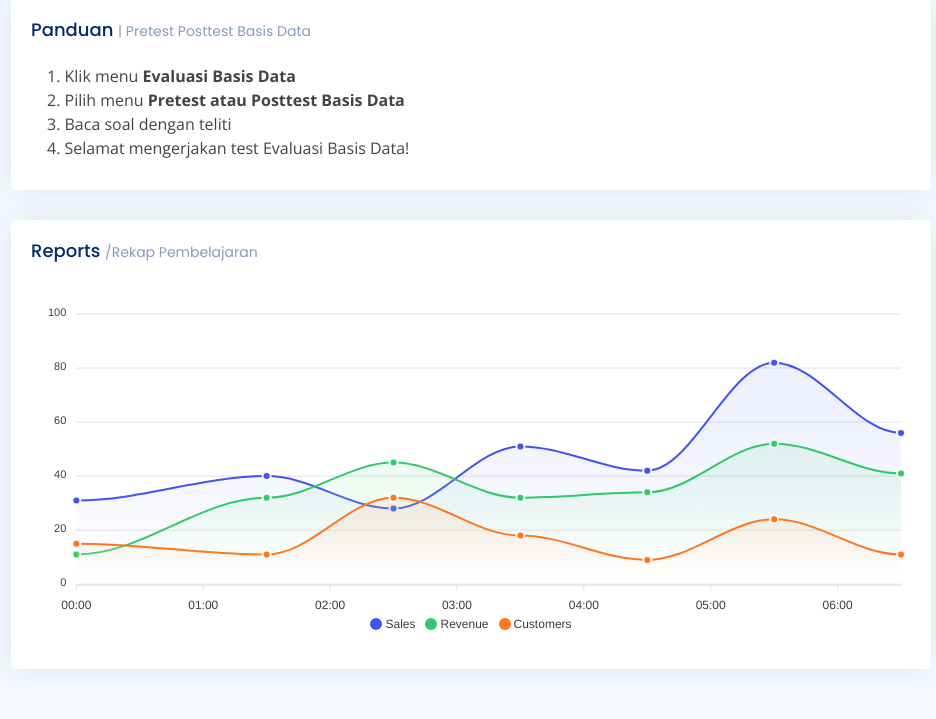
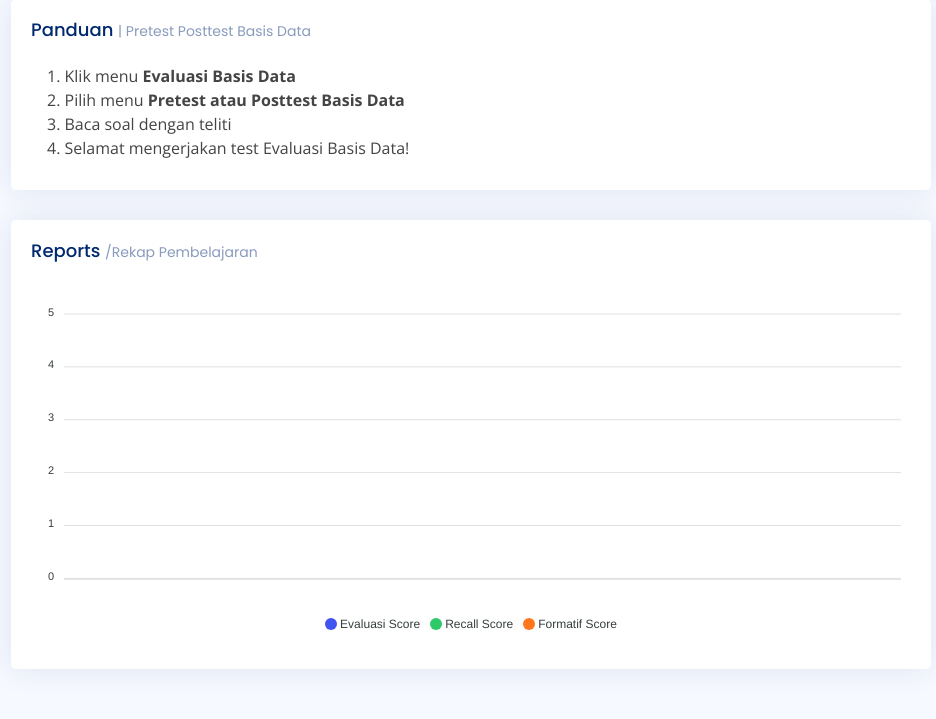
Before and after one commit to mushfani/mydabess, a CodeIgniter app: the page made by application/views/view_siswa_home.php in a window 1280 px wide. Shown: the part 2003-2722 px from the top of the page, without its empty margins (319-1255 px from the left). Run offline with CodeIgniter, Linux system fonts and the light colour scheme; tables that the repository leaves empty or names only in its code hold one stand-in row (values such as "Sample post"); the template is opened without the code that fills it: most values are stand-ins (such as "Sample title", 1, 10 or a date in 2020); some libraries are stand-ins or nearby versions.

Commit message:
adjust chart in student dashboard

```diff
--- a/application/controllers/Siswa.php
+++ b/application/controllers/Siswa.php
@@ -16,7 +16,10 @@
 
 	public function index()
 	{
-		$this->load->view('view_siswa_home');
+		$nis_nip	= $this->session->userdata('nis_nip');
+		$data['chart_data']=$this->Model_Siswa->getChartData($nis_nip);
+
+		$this->load->view('view_siswa_home', $data);
 	}
 
 	public function profil_dev(){
--- a/application/views/master/header.php
+++ b/application/views/master/header.php
@@ -10,7 +10,7 @@
     <link rel="stylesheet" href="https://stackpath.bootstrapcdn.com/bootstrap/4.1.3/css/bootstrap.min.css" integrity="sha384-MCw98/SFnGE8fJT3GXwEOngsV7Zt27NXFoaoApmYm81iuXoPkFOJwJ8ERdknLPMO" crossorigin="anonymous">
     <script src="https://ajax.googleapis.com/ajax/libs/jquery/3.3.1/jquery.min.js"></script>
     <link rel="stylesheet" href="https://use.fontawesome.com/releases/v5.6.1/css/all.css" integrity="sha384-gfdkjb5BdAXd+lj+gudLWI+BXq4IuLW5IT+brZEZsLFm++aCMlF1V92rMkPaX4PP" crossorigin="anonymous">
-
+    <link href="https://cdn.jsdelivr.net/npm/apexcharts@3.27.0/dist/apexcharts.min.css" rel="stylesheet">
 
   <!-- Google Fonts -->
   <link href="https://fonts.gstatic.com" rel="preconnect">
--- a/application/views/view_siswa_home.php
+++ b/application/views/view_siswa_home.php
@@ -181,17 +181,33 @@
                   <div id="reportsChart"></div>
 
                   <script>
+                    var data = <?php echo json_encode($chart_data); ?>;
+
+                    var chart_data = {
+                      categories: [],
+                      evaluasi_scores: [],
+                      recall_scores: [],
+                      formatif_scores: []
+                    };
+
+                    for (var i = 0; i < data.length; i++) {
+                      chart_data.categories.push(data[i].nama_akun);
+                      chart_data.evaluasi_scores.push(parseFloat(data[i].evaluasi_score));
+                      chart_data.recall_scores.push(parseFloat(data[i].recall_score));
+                      chart_data.formatif_scores.push(parseFloat(data[i].formatif_score));
+                    }
+
                     document.addEventListener("DOMContentLoaded", () => {
                       new ApexCharts(document.querySelector("#reportsChart"), {
                         series: [{
-                          name: 'Sales',
-                          data: [31, 40, 28, 51, 42, 82, 56],
+                          name: 'Evaluasi Score',
+                          data: chart_data.evaluasi_scores
                         }, {
-                          name: 'Revenue',
-                          data: [11, 32, 45, 32, 34, 52, 41]
+                          name: 'Recall Score',
+                          data: chart_data.recall_scores
                         }, {
-                          name: 'Customers',
-                          data: [15, 11, 32, 18, 9, 24, 11]
+                          name: 'Formatif Score',
+                          data: chart_data.formatif_scores
                         }],
                         chart: {
                           height: 350,
@@ -221,8 +237,7 @@
                           width: 2
                         },
                         xaxis: {
-                          type: 'datetime',
-                          categories: ["2018-09-19T00:00:00.000Z", "2018-09-19T01:30:00.000Z", "2018-09-19T02:30:00.000Z", "2018-09-19T03:30:00.000Z", "2018-09-19T04:30:00.000Z", "2018-09-19T05:30:00.000Z", "2018-09-19T06:30:00.000Z"]
+                          categories: chart_data.categories
                         },
                         tooltip: {
                           x: {
```
Also changed, not shown: application/models/Model_Siswa.php (+15 -0 lines).
